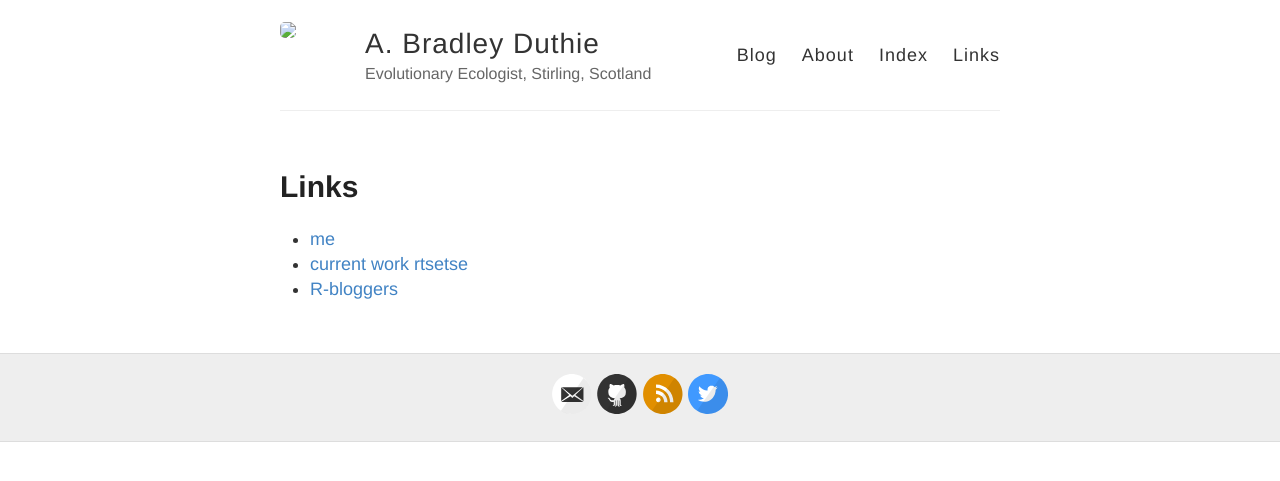
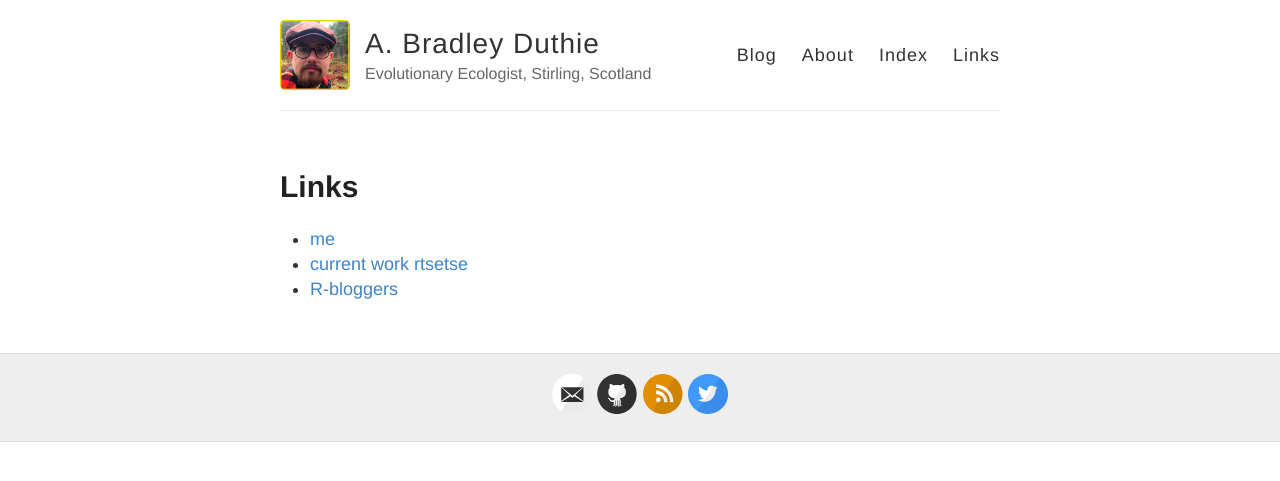
Before and after one commit to bradduthie/blog, a Jekyll site: the page built from links.md, in a window 1280 px wide. Shown: the top 481 px of the page. Built offline with Jekyll 4.4.1, drawn with Linux system fonts in a browser that asks for light colours.

Commit message:
Add slash again

```diff
--- a/_config.yml
+++ b/_config.yml
@@ -9,7 +9,7 @@ name: A. Bradley Duthie
 description: Evolutionary Ecologist, Stirling, Scotland
 
 # URL of your avatar or profile pic (you could use your GitHub profile pic)
-avatar: images/self_sq_web.jpg
+avatar: /images/self_sq_web.jpg
 
 #
 # Flags below are optional
```
